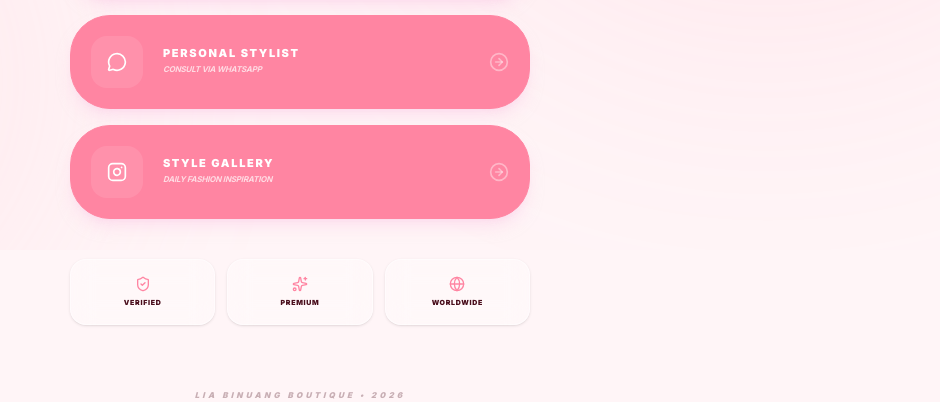
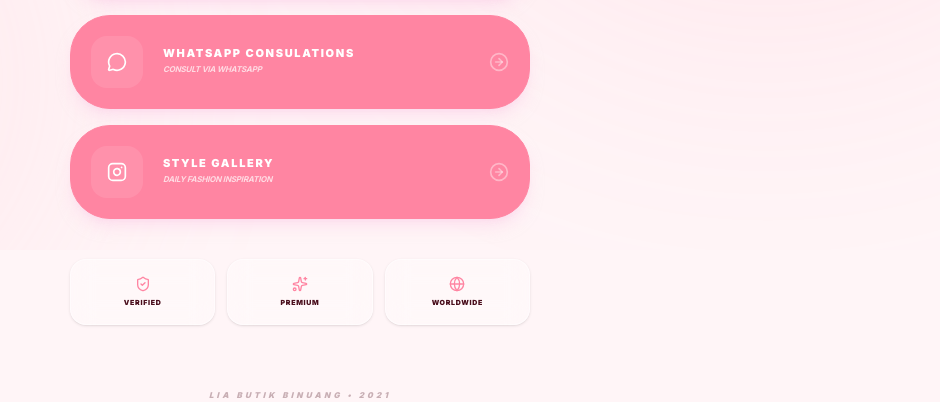
Before and after one commit to nadilahardiyanty6/skripsi, a Next.js app: page / in a window 1280 px wide. Shown: the part 550-952 px from the top of the page, without its empty margins (340-1280 px from the left). Built offline with nearby package versions, Linux system fonts and the light colour scheme; a web font is replaced by a local one.

Commit message:
first commit skripsi

```diff
--- a/app/admin/AdminClientLayout.tsx
+++ b/app/admin/AdminClientLayout.tsx
@@ -32,7 +32,7 @@
     .map((n) => n[0])
     .join("")
     .slice(0, 2)
-    .toUpperCase() || "??";
+    .toUpperCase() || "B";
 
   return (
     <div className={`flex min-h-screen font-sans transition-colors duration-300 ${isDark ? 'bg-slate-900 text-white' : 'bg-[#FFF5F7] text-slate-900'} pb-28 lg:pb-0`}>
--- a/app/page.tsx
+++ b/app/page.tsx
@@ -85,9 +85,9 @@
           />
 
           <LinkButton
-            href="https://wa.me/6281221778278"
+            href="https://wa.me/081381911424"
             icon={<MessageCircle size={20} />}
-            label="Personal Stylist"
+            label="WhatsApp Consulations"
             sub="Consult via WhatsApp"
             variants={itemVariants}
           />
@@ -111,7 +111,7 @@
         {/* Footer */}
         <motion.div variants={itemVariants} className="mt-16 text-center">
             <p className="text-[8px] font-black uppercase tracking-[0.4em] text-[#4A0E1C] dark:text-pink-200 opacity-30 italic">
-              Lia Binuang Boutique &bull; 2026
+              Lia Butik Binuang &bull; 2021
             </p>
         </motion.div>
 
--- a/app/shop/checkout/page.tsx
+++ b/app/shop/checkout/page.tsx
@@ -44,8 +44,8 @@
 };
 
 const BANKS = [
-  { id: "BCA", no: "123-456-7890", owner: "Fahmi Al Ashri" },
-  { id: "Mandiri", no: "9876-543-210", owner: "Fahmi Al Ashri" },
+  { id: "BCA", no: "123-456-7890", owner: "Lia Warliyah" },
+  { id: "Mandiri", no: "9876-543-210", owner: "Lia Warliyah" },
 ];
 
 type AddressBookItem = {
--- a/app/shop/product/[id]/page.tsx
+++ b/app/shop/product/[id]/page.tsx
@@ -92,7 +92,7 @@
             </h3>
 
             <p className="leading-relaxed text-gray-600">
-              {cleanDescription || "Koleksi dari Lia Butik Binuang Karawang."}
+              {cleanDescription || "Koleksi dari Lia Butik Binuang."}
             </p>
           </section>
 
--- a/package.json
+++ b/package.json
@@ -10,7 +10,7 @@
   },
   "dependencies": {
     "@supabase/ssr": "^0.8.0",
-    "@supabase/supabase-js": "^2.95.3",
+    "@supabase/supabase-js": "^2.105.4",
     "apexcharts": "^5.4.0",
     "framer-motion": "^12.33.0",
     "lucide-react": "^0.564.0",
@@ -21,6 +21,7 @@
     "react-dom": "19.2.3",
     "recharts": "^3.8.0",
     "sonner": "^2.0.7",
+    "supabase": "^2.98.2",
     "tailwindcss-animate": "^1.0.7",
     "tesseract.js": "^7.0.0",
     "xlsx": "^0.18.5",
```
Also changed, not shown: 1 other file (tests, documents, lock files or other folders).
